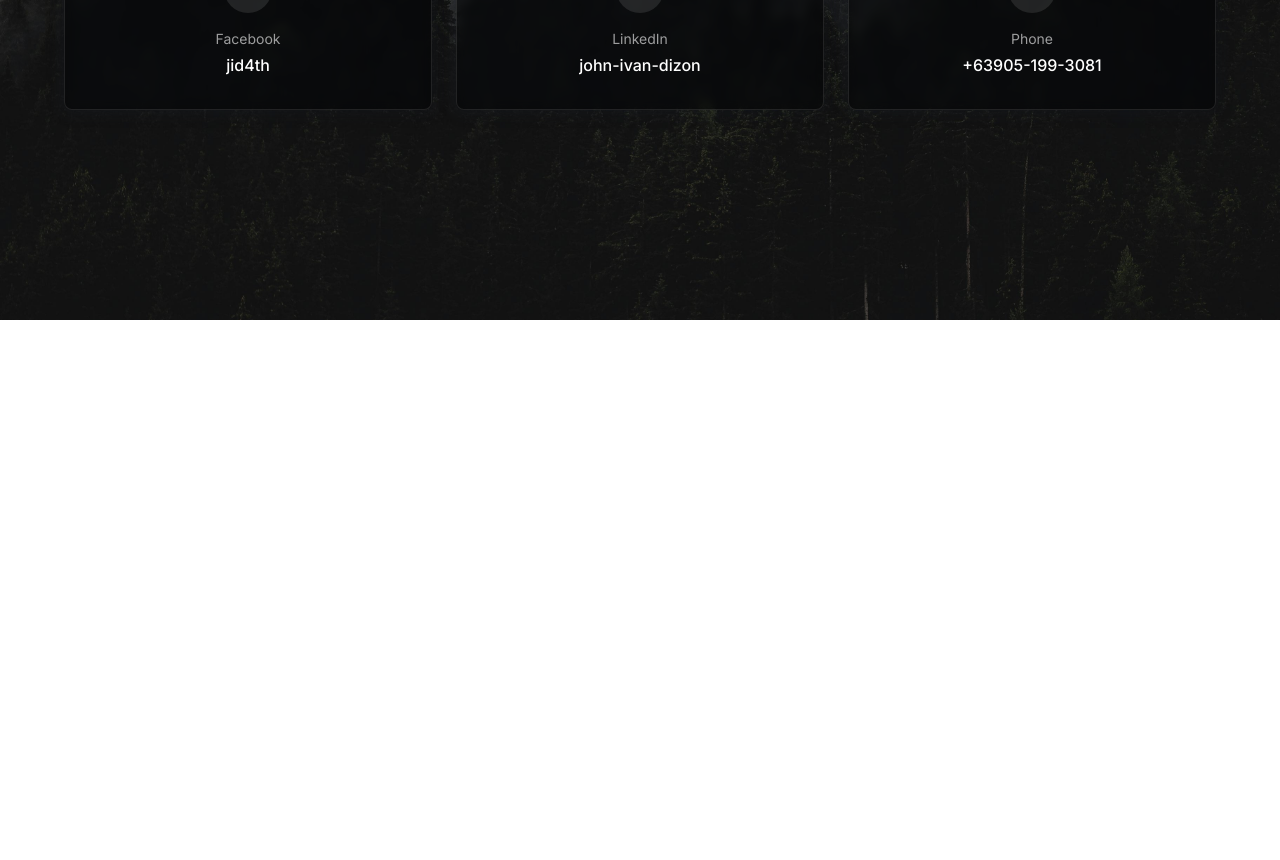
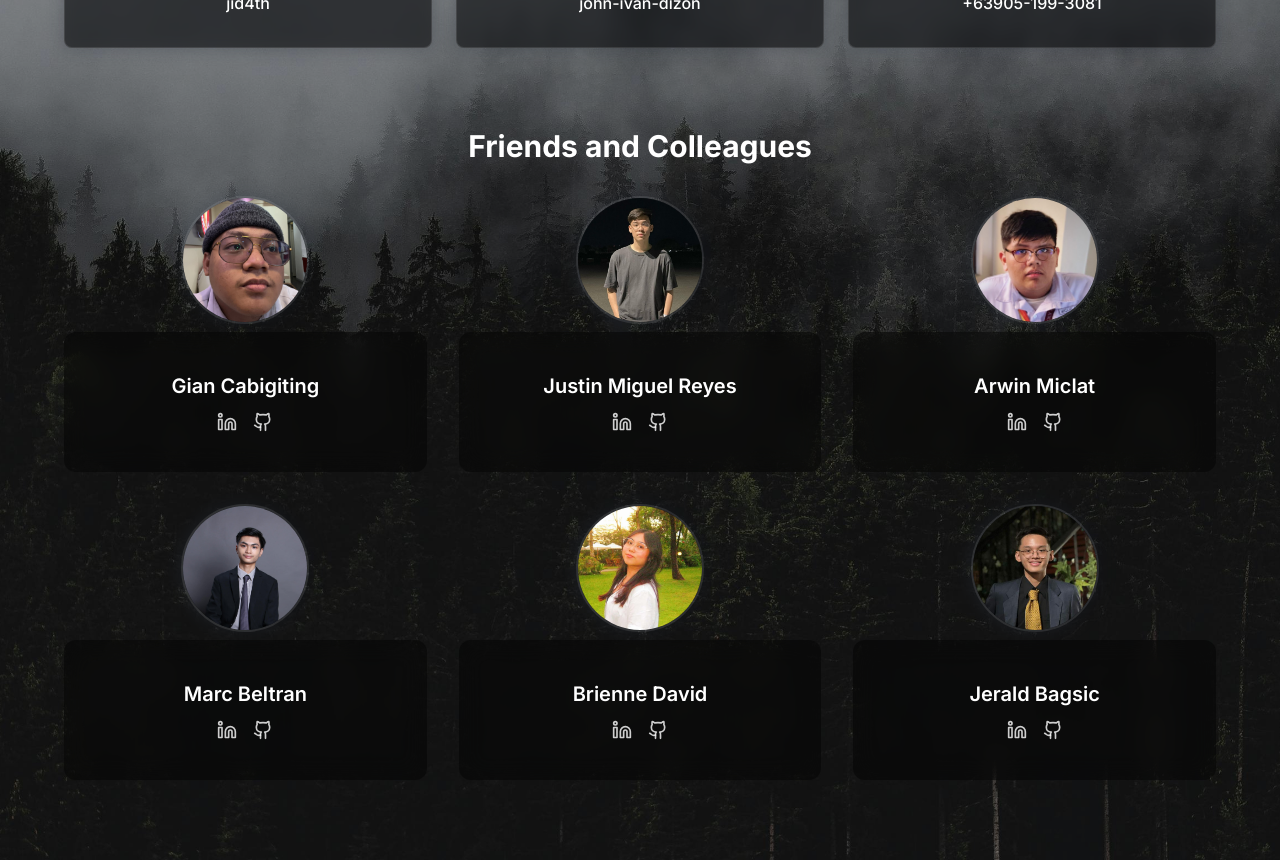
Before and after one commit to jivndzn/portfolio, a Next.js app: page /contact in a window 1280 px wide. Shown: the part 480-1340 px from the top of the page. Before the commit the page ends 800 px from the top, so only its background shows below. Built offline with nearby package versions, Linux system fonts and the light colour scheme.

Commit message:
feat: Contacts

```diff
--- a/app/contact/page.tsx
+++ b/app/contact/page.tsx
@@ -1,82 +1,128 @@
-'use client'
+"use client"
 
-import { motion } from 'framer-motion'
-import Image from 'next/image'
-import Link from 'next/link'
-import { ArrowLeft, Twitter, Mail, Github, Facebook, Linkedin, Phone } from 'lucide-react'
+import { motion } from "framer-motion"
+import Image from "next/image"
+import Link from "next/link"
+import { ArrowLeft, Twitter, Mail, Github, Facebook, Linkedin, Phone } from "lucide-react"
+
+interface Colleague {
+  name: string
+  image: string
+  linkedin: string
+  github: string
+}
 
 export default function Contact() {
   const contacts = [
     {
-      platform: 'Twitter',
-      value: '@jivndzn',
+      platform: "Twitter",
+      value: "@jivndzn",
       icon: <Twitter className="h-6 w-6" />,
-      href: 'https://twitter.com/jivndzn'
+      href: "https://twitter.com/jivndzn",
     },
     {
-      platform: 'Email',
-      value: 'jivandizon@gmail.com',
+      platform: "Email",
+      value: "jivandizon@gmail.com",
       icon: <Mail className="h-6 w-6" />,
-      href: 'mailto:jivandizon@gmail.com'
+      href: "mailto:jivandizon@gmail.com",
     },
     {
-      platform: 'Github',
-      value: 'jivndzn',
+      platform: "Github",
+      value: "jivndzn",
       icon: <Github className="h-6 w-6" />,
-      href: 'https://github.com/jivndzn'
+      href: "https://github.com/jivndzn",
     },
     {
-      platform: 'Facebook',
-      value: 'jid4th',
+      platform: "Facebook",
+      value: "jid4th",
       icon: <Facebook className="h-6 w-6" />,
-      href: 'https://www.facebook.com/jid4th/'
+      href: "https://www.facebook.com/jid4th/",
     },
     {
-      platform: 'LinkedIn',
-      value: 'john-ivan-dizon',
+      platform: "LinkedIn",
+      value: "john-ivan-dizon",
       icon: <Linkedin className="h-6 w-6" />,
-      href: 'https://www.linkedin.com/in/john-ivan-dizon-735aaa258/'
+      href: "https://www.linkedin.com/in/john-ivan-dizon-735aaa258/",
     },
     {
-      platform: 'Phone',
-      value: '+63905-199-3081',
+      platform: "Phone",
+      value: "+63905-199-3081",
       icon: <Phone className="h-6 w-6" />,
-      href: 'tel:+639051993081'
-    }
+      href: "tel:+639051993081",
+    },
+  ]
+
+  const colleagues: Colleague[] = [
+    {
+      name: "Gian Cabigiting",
+      image: "/gian.jpg",
+      linkedin: "https://www.linkedin.com/in/gian-cabigting-3547bb267/?originalSubdomain=ph",
+      github: "https://github.com/naigggs",
+    },
+    {
+      name: "Justin Miguel Reyes",
+      image: "/jeiem.png",
+      linkedin: "https://www.linkedin.com/in/justin-miguel-reyes-175323327/",
+      github: "https://github.com/jei3m",
+    },
+    {
+      name: "Arwin Miclat",
+      image: "/arwin.jpg",
+      linkedin: "https://www.linkedin.com/in/arwin-miclat/",
+      github: "https://ph.linkedin.com/in/marc-joshua-beltran-787179338",
+    },
+    {
+      name: "Marc Beltran",
+      image: "/marc.jpeg",
+      linkedin: "https://github.com/Rejhinald",
+      github: "https://github.com/Sh10o",
+    },
+    {
+      name: "Brienne David",
+      image: "/yen.jpeg",
+      linkedin: "https://www.linkedin.com/in/brienne-khayla-david-92b80033a/",
+      github: "https://github.com/briedvd",
+    },
+    {
+      name: "Jerald Bagsic",
+      image: "/rald.jpeg",
+      linkedin: "https://www.linkedin.com/in/jeraldfrancisbagsic/",
+      github: "https://github.com/Jerald011003",
+    },
   ]
 
   return (
     <main className="relative min-h-screen overflow-hidden">
       {/* Background Image */}
-      <Image
-        src="/background.jpg"
-        alt="Misty forest background"
-        fill
-        className="object-cover object-center"
-        priority
-      />
+      <Image src="/background.jpg" alt="Misty forest background" fill className="object-cover object-center" priority />
 
       {/* Overlay for better text readability */}
       <div className="absolute inset-0 bg-black/30" />
 
       {/* Content */}
-      <div className="relative z-10 flex flex-col items-center justify-center min-h-screen p-4">
+      <div className="relative z-10 flex flex-col items-center justify-center min-h-screen p-4 py-20">
         <motion.div
           initial={{ opacity: 0, x: -20 }}
           animate={{ opacity: 1, x: 0 }}
           transition={{ duration: 0.5 }}
           className="absolute top-8 left-8"
         >
-          <Link
-            href="/"
-            className="text-white/90 hover:text-white flex items-center gap-2 transition-colors"
-          >
+          <Link href="/" className="text-white/90 hover:text-white flex items-center gap-2 transition-colors">
             <ArrowLeft className="h-5 w-5" />
             Back
           </Link>
         </motion.div>
 
-        <div className="grid grid-cols-1 md:grid-cols-3 gap-6 max-w-6xl w-full">
+        <motion.h2
+          initial={{ opacity: 0, y: -20 }}
+          animate={{ opacity: 1, y: 0 }}
+          transition={{ duration: 0.5 }}
+          className="text-3xl font-bold text-white mb-8 text-center"
+        >
+          Connect With Me
+        </motion.h2>
+
+        <div className="grid grid-cols-1 md:grid-cols-3 gap-6 max-w-6xl w-full mb-20">
           {contacts.map((contact, index) => (
             <motion.div
               key={contact.platform}
@@ -86,11 +132,9 @@ export default function Contact() {
             >
               <Link href={contact.href}>
                 <div className="relative group">
-                    <div className="absolute -inset-0.5 bg-gradient-to-r from-gray-800 to-gray-900 rounded-lg blur opacity-25 group-hover:opacity-75 transition duration-1000"></div>
+                  <div className="absolute -inset-0.5 bg-gradient-to-r from-gray-800 to-gray-900 rounded-lg blur opacity-25 group-hover:opacity-75 transition duration-1000"></div>
                   <div className="relative flex flex-col items-center gap-4 p-8 bg-black/50 backdrop-blur-sm rounded-lg border border-white/10">
-                    <div className="p-3 rounded-full bg-white/10">
-                      {contact.icon}
-                    </div>
+                    <div className="p-3 rounded-full bg-white/10">{contact.icon}</div>
                     <div className="text-center">
                       <div className="text-white/60 text-sm">{contact.platform}</div>
                       <div className="text-white font-medium mt-1">{contact.value}</div>
@@ -101,6 +145,63 @@ export default function Contact() {
             </motion.div>
           ))}
         </div>
+
+        {/* Friends and Colleagues Section */}
+        <motion.div
+          initial={{ opacity: 0, y: 30 }}
+          animate={{ opacity: 1, y: 0 }}
+          transition={{ duration: 0.5, delay: 0.3 }}
+          className="w-full max-w-6xl"
+        >
+          <h2 className="text-3xl font-bold text-white mb-8 text-center">Friends and Colleagues</h2>
+
+          <div className="grid grid-cols-1 sm:grid-cols-2 lg:grid-cols-3 gap-8">
+            {colleagues.map((colleague, index) => (
+              <motion.div
+                key={colleague.name}
+                initial={{ opacity: 0, y: 20 }}
+                animate={{ opacity: 1, y: 0 }}
+                transition={{ duration: 0.5, delay: 0.4 + index * 0.1 }}
+                className="flex flex-col items-center"
+              >
+                <div className="relative group mb-2">
+                  <div className="absolute -inset-0.5 rounded-full bg-gradient-to-r from-gray-700 to-gray-900 blur opacity-25 group-hover:opacity-75 transition duration-1000"></div>
+                  <div className="relative w-32 h-32 rounded-full overflow-hidden border-2 border-white/10">
+                    <Image
+                      src={colleague.image || "/placeholder.svg"}
+                      alt={`Photo of ${colleague.name}`}
+                      fill
+                      className="object-cover"
+                    />
+                  </div>
+                </div>
+
+                <div className="bg-black/40 backdrop-blur-md rounded-xl p-10 text-center w-full">
+                  <h3 className="text-xl font-semibold text-white mb-3">{colleague.name}</h3>
+
+                  <div className="flex justify-center space-x-4">
+                    <Link
+                      href={colleague.linkedin}
+                      target="_blank"
+                      rel="noopener noreferrer"
+                      className="text-white/80 hover:text-white transition-colors"
+                    >
+                      <Linkedin className="h-5 w-5" />
+                    </Link>
+                    <Link
+                      href={colleague.github}
+                      target="_blank"
+                      rel="noopener noreferrer"
+                      className="text-white/80 hover:text-white transition-colors"
+                    >
+                      <Github className="h-5 w-5" />
+                    </Link>
+                  </div>
+                </div>
+              </motion.div>
+            ))}
+          </div>
+        </motion.div>
       </div>
     </main>
   )
```
